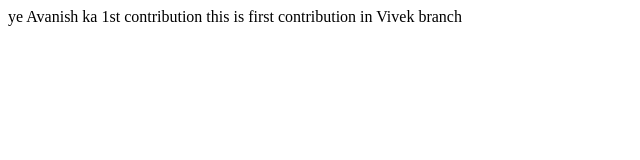
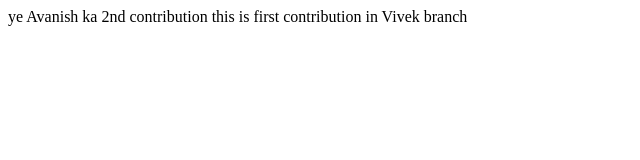
Before and after one commit to Avanish-Yadav/git-practice, a plain HTML site: page index.html in a window 1280 px wide. Shown: the full height of the page, 0-640 px from the left. Drawn offline with Linux system fonts and the light colour scheme.

Commit message:
second commit

```diff
--- a/index.html
+++ b/index.html
@@ -6,7 +6,7 @@
     <title>Document</title>
 </head>
 <body>
-    ye Avanish ka 1st contribution
+    ye Avanish ka 2nd contribution
     this is first contribution in Vivek branch
 </body>
 </html>
```
